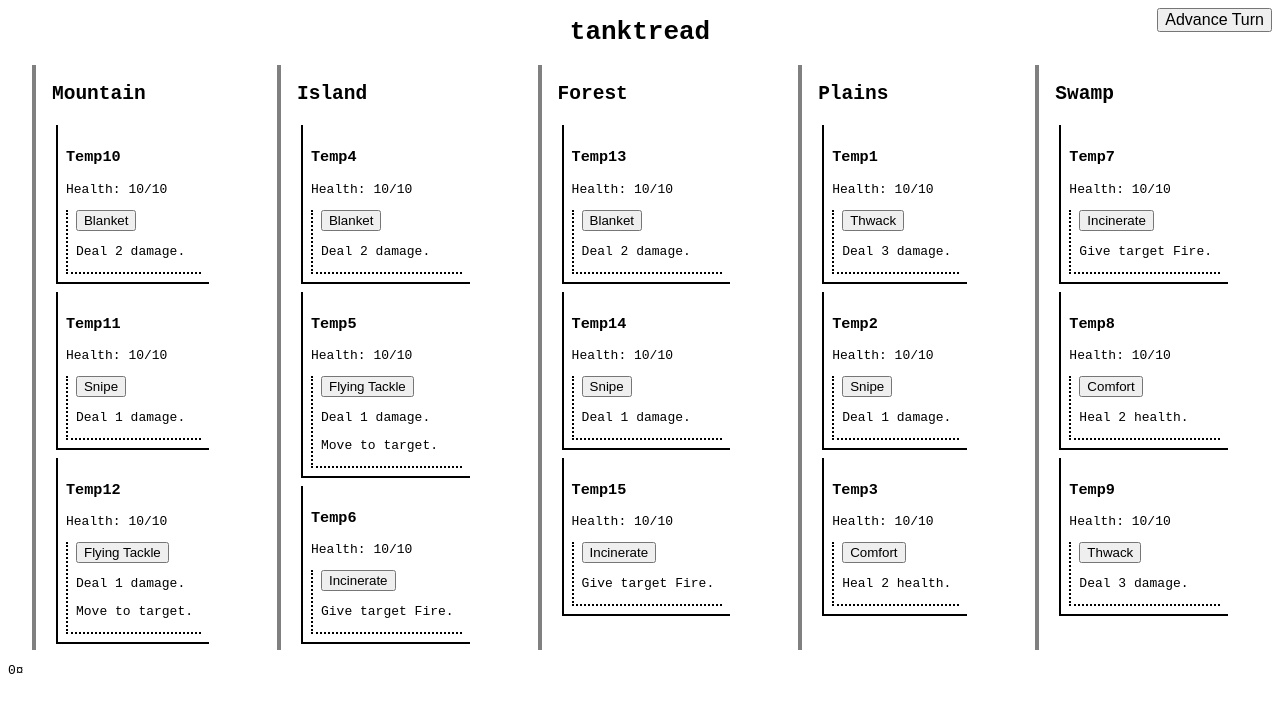
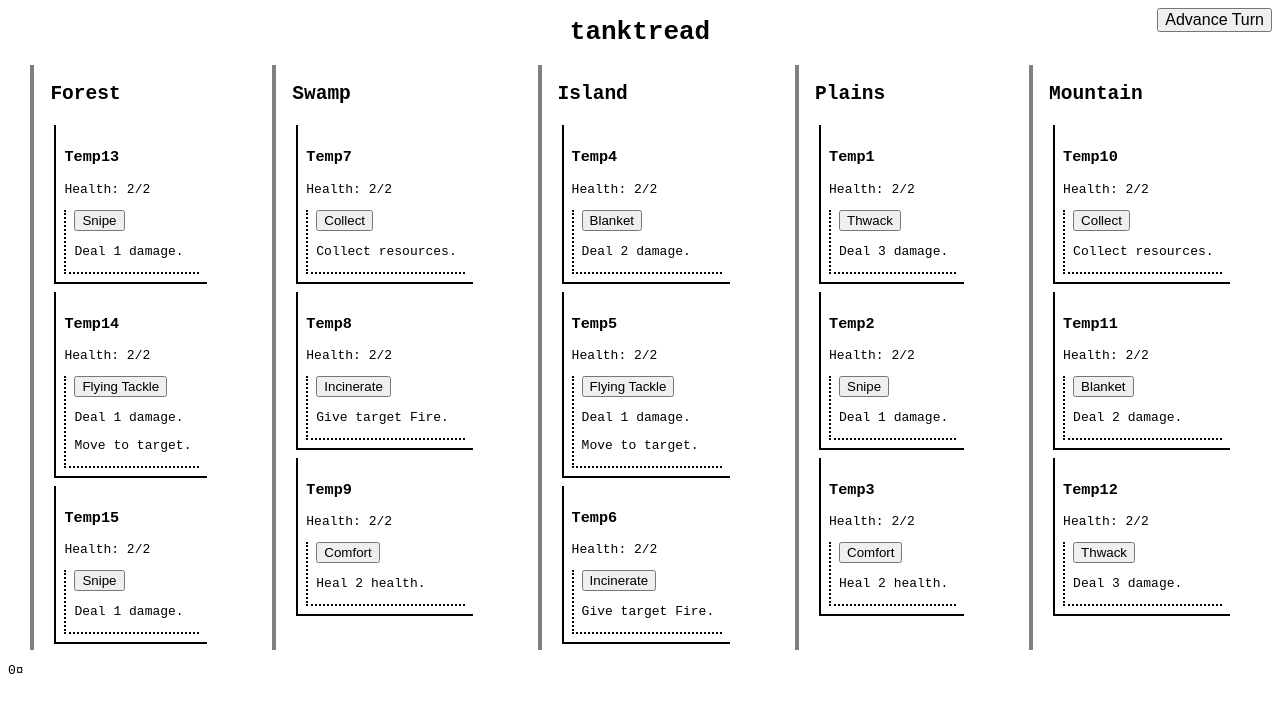
Before and after one commit to MayMoonsley/tanktread, an Angular app: page / in a window 1280 px wide. Shown: the top 712 px of the page. Built offline with nearby package versions, Linux system fonts and the light colour scheme.

Commit message:
Units can collect resources

```diff
--- a/src/app/Game.ts
+++ b/src/app/Game.ts
@@ -8,6 +8,7 @@ import { Generators } from './util/Generators';
 import { Skill, SkillTargetingMode } from './classes/Skill';
 import { Targetable } from './interfaces/Targetable';
 import { Status } from './classes/Status';
+import { Resource } from './classes/Resource';
 
 interface TargetingState {
     active: boolean;
@@ -35,14 +36,15 @@ export namespace Game {
             new Skill('Comfort', SkillTargetingMode.UnitMelee, [{ type: 'healTarget', amount: 2 }]),
             new Skill('Blanket', SkillTargetingMode.RegionRanged, [{type: 'damageTarget', amount: 2}]),
             new Skill('Flying Tackle', SkillTargetingMode.UnitArtillery, [{type: 'damageTarget', amount: 1}, {type: 'moveTo'}]),
-            new Skill('Incinerate', SkillTargetingMode.UnitMelee, [{type: 'statusTarget', status: Status.Fire}])
+            new Skill('Incinerate', SkillTargetingMode.UnitMelee, [{type: 'statusTarget', status: Status.Fire}]),
+            new Skill('Collect', SkillTargetingMode.Self, [{type: 'collect'}])
         ]);
         const battlefield = new Battlefield([]);
         let tempNum = 1;
         for (const name of regionNames) {
             const region = new BattlefieldRegion(name);
             for (let i = 0; i < 3; i++) {
-                region.addUnit(new Unit(`Temp${tempNum}`, 10, [skills.next().value]));
+                region.addUnit(new Unit(`Temp${tempNum}`, 2, [skills.next().value], [{resource: Resource.Aluminite, min: 2, max: 5}]));
                 tempNum++;
             }
             battlefield.regions.push(region);
--- a/src/app/classes/BattlefieldRegion.ts
+++ b/src/app/classes/BattlefieldRegion.ts
@@ -41,4 +41,10 @@ export class BattlefieldRegion implements Targetable {
         this.resources = this.resources.add(resource, amount);
     }
 
+    collectResources(): ResourceInventory {
+        const temp = this.resources;
+        this.resources = new ResourceInventory();
+        return temp;
+    }
+
 }
--- a/src/app/classes/Effect.ts
+++ b/src/app/classes/Effect.ts
@@ -1,5 +1,6 @@
 import { Unit } from './Unit';
 import { Status, getStatusName } from './Status';
+import { Game } from '../Game';
 
 export type Effect
     = {type: 'damageTarget'; amount: number;}
@@ -10,7 +11,8 @@ export type Effect
     | {type: 'healUser'; amount: number;}
     | {type: 'statusUser'; status: Status;}
     | {type: 'killUser';}
-    | {type: 'moveTo'};
+    | {type: 'moveTo';}
+    | {type: 'collect';};
 
 export function applyEffect(effect: Effect, user: Unit, target: Unit): boolean {
     switch (effect.type) {
@@ -43,6 +45,11 @@ export function applyEffect(effect: Effect, user: Unit, target: Unit): boolean {
             user.moveTo(target.containingRegion);
         }
         return true;
+    case 'collect':
+        if (user.containingRegion !== undefined) {
+            Game.getInventoryState().addResourceInventory(user.containingRegion.collectResources());
+        }
+        return true;
     }
 }
 
@@ -66,5 +73,7 @@ export function effectToString(effect: Effect): string {
         return 'Self-destruct.'
     case 'moveTo':
         return 'Move to target.';
+    case 'collect':
+        return 'Collect resources.';
     }
 }
--- a/src/app/classes/Resource.ts
+++ b/src/app/classes/Resource.ts
@@ -66,6 +66,15 @@ export class ResourceInventory {
         return new ResourceInventory(newArr);
     }
 
+    // TODO: make this more efficient
+    combine(other: ResourceInventory): ResourceInventory {
+        let acc: ResourceInventory = this;
+        for (let item of other._arr) {
+            acc = acc.add(item.resource, item.amount);
+        }
+        return acc;
+    }
+
     toString(): string {
         return this._arr.map(item => `${item.resource.name} (${item.amount})`).join('\n');
     }
--- a/src/app/state-trackers/InventoryState.ts
+++ b/src/app/state-trackers/InventoryState.ts
@@ -27,4 +27,8 @@ export class InventoryState {
         this.resources = this.resources.remove(resource, amount);
     }
 
+    addResourceInventory(resources: ResourceInventory): void {
+        this.resources = this.resources.combine(resources);
+    }
+
 }
```
